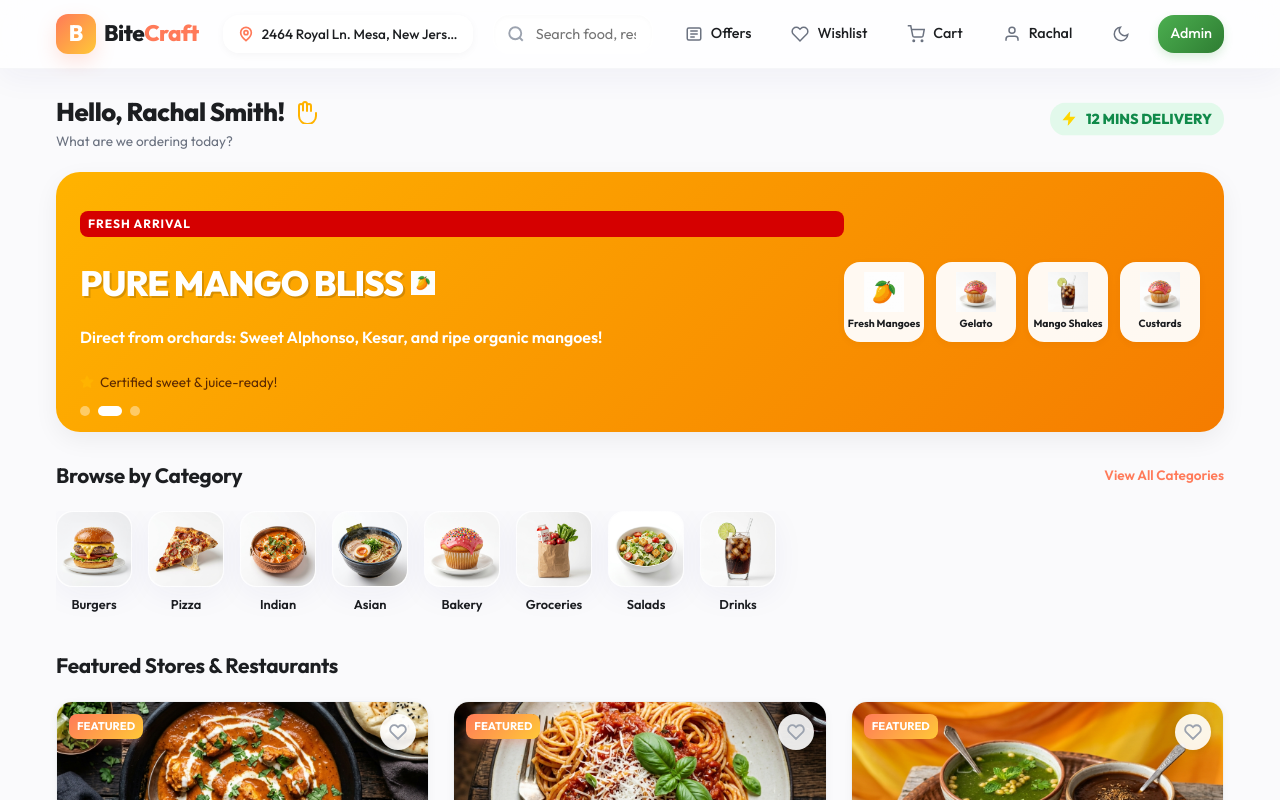
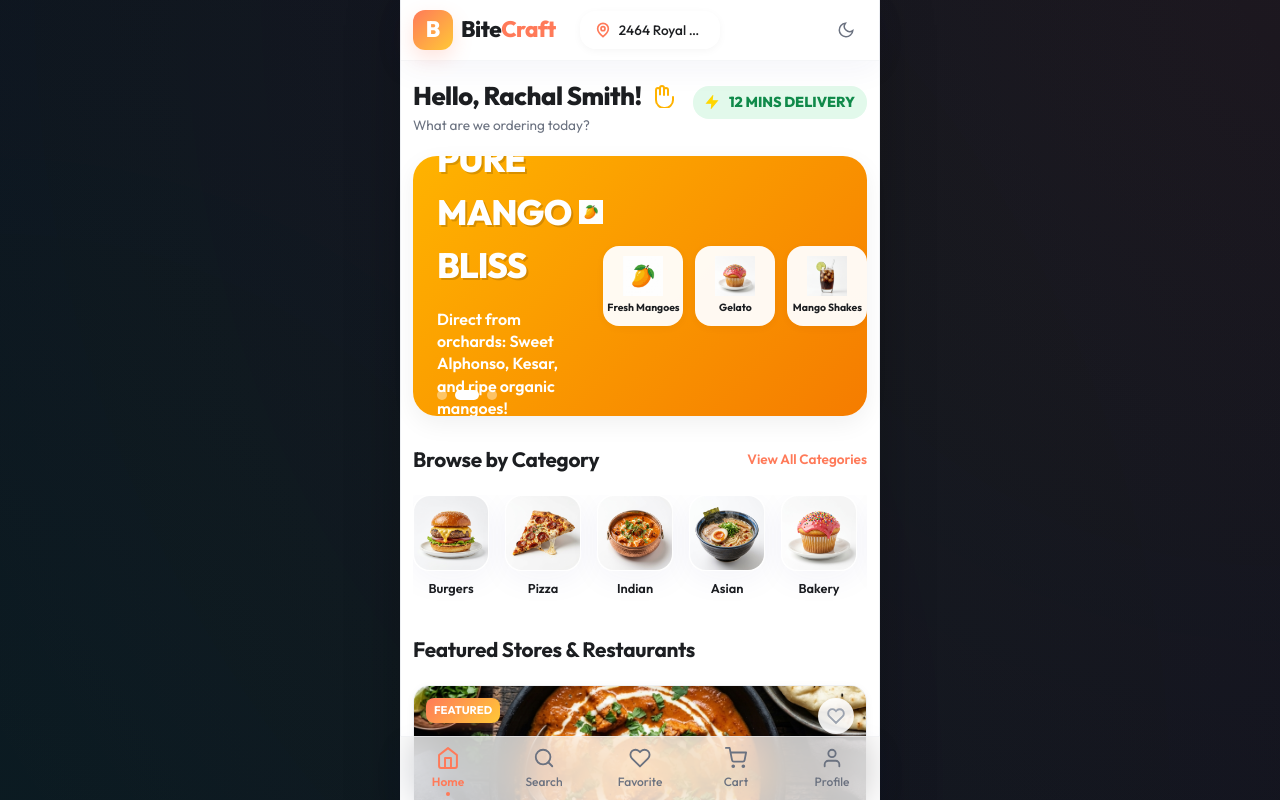
Before and after one commit to user1455689/Bitecraft, a Next.js app: page / in a window 1280 px wide. Shown: the top 800 px of the page. Built offline with nearby package versions, Linux system fonts and the light colour scheme; no server answers; the database is empty.

Commit message:
feat: constrain entire web application layout to centered mobile-first screen wrapper

```diff
--- a/src/app/globals.css
+++ b/src/app/globals.css
@@ -138,18 +138,21 @@ button:active,
   background: var(--text-light);
 }
 
-/* Main Container Shell */
+/* Main Container Shell - Mobile-First Frame Centered */
 .app-wrapper {
   flex: 1;
   display: flex;
   flex-direction: column;
-  padding-bottom: 70px; /* Space for mobile nav */
-}
-
-@media (min-width: 769px) {
-  .app-wrapper {
-    padding-bottom: 0;
-  }
+  width: 100%;
+  max-width: 480px;
+  margin: 0 auto;
+  min-height: 100vh;
+  position: relative;
+  background-color: var(--bg-surface);
+  border-left: 1px solid var(--border-color);
+  border-right: 1px solid var(--border-color);
+  box-shadow: 0 0 50px rgba(0, 0, 0, 0.25);
+  padding-bottom: 76px; /* Space for mobile nav */
 }
 
 .main-content {
@@ -157,12 +160,15 @@ button:active,
   width: 100%;
   max-width: var(--max-width);
   margin: 0 auto;
-  padding: 24px 16px;
-}
-
-@media (max-width: 768px) {
-  .main-content {
   padding: 16px 12px;
+}
+
+@media (min-width: 481px) {
+  body {
+    background-color: #0b111e !important;
+    background-image: radial-gradient(circle at top right, rgba(235, 94, 40, 0.08), transparent),
+                      radial-gradient(circle at bottom left, rgba(16, 138, 74, 0.08), transparent) !important;
+    background-attachment: fixed;
   }
 }
 
@@ -171,6 +177,9 @@ button:active,
   position: sticky;
   top: 0;
   z-index: 100;
+  width: 100%;
+  max-width: 480px;
+  margin: 0 auto;
   background-color: var(--glass-bg);
   backdrop-filter: var(--glass-blur);
   -webkit-backdrop-filter: var(--glass-blur);
@@ -348,7 +357,6 @@ button:active,
   filter: brightness(1.05);
 }
 
-@media (max-width: 768px) {
 .navbar-center {
   display: none !important;
 }
@@ -364,15 +372,16 @@ button:active,
 .navbar-container {
   gap: 8px;
   padding: 10px 12px;
-  }
 }
 
 /* Mobile Sticky Bottom Nav */
 .mobile-nav {
   position: fixed;
   bottom: 0;
-  left: 0;
-  right: 0;
+  left: 50%;
+  transform: translateX(-50%);
+  width: 100%;
+  max-width: 480px;
   z-index: 100;
   height: calc(64px + env(safe-area-inset-bottom, 0px));
   padding-bottom: env(safe-area-inset-bottom, 0px);
@@ -385,12 +394,6 @@ button:active,
   justify-content: space-around;
   box-shadow: var(--glass-shadow);
   transition: background-color var(--transition-normal), border-color var(--transition-normal);
-}
-
-@media (min-width: 769px) {
-  .mobile-nav {
-    display: none;
-  }
 }
 
 .mobile-nav-item {
@@ -2384,12 +2387,12 @@ button:active,
 /* Floating Scooter Progress Bar */
 .scooter-progress-container {
   position: fixed;
-  bottom: 80px;
+  bottom: 140px; /* sit above cart pill */
   left: 50%;
   transform: translateX(-50%);
   z-index: 999;
-  width: 90%;
-  max-width: 500px;
+  width: calc(100% - 32px);
+  max-width: 448px;
   background-color: rgba(255, 255, 255, 0.94);
   backdrop-filter: blur(12px);
   -webkit-backdrop-filter: blur(12px);
@@ -2442,8 +2445,9 @@ button:active,
 /* Floating Checkout Cart Button */
 .floating-cart-pill {
   position: fixed;
-  bottom: 20px;
-  right: 20px;
+  bottom: 80px; /* sit above bottom nav */
+  left: 50%;
+  transform: translate(-50%, 0);
   z-index: 999;
   background: linear-gradient(135deg, #108A4A, #0E753E);
   color: white;
@@ -2456,18 +2460,21 @@ button:active,
   font-weight: 700;
   font-size: 0.9rem;
   cursor: pointer;
+  width: calc(100% - 32px);
+  max-width: 448px;
+  justify-content: space-between;
   transition: all 0.3s cubic-bezier(0.175, 0.885, 0.32, 1.275);
   animation: slide-in-cart 0.4s cubic-bezier(0.175, 0.885, 0.32, 1.275) forwards;
 }
 
 .floating-cart-pill:hover {
-  transform: translateY(-2px) scale(1.04);
+  transform: translate(-50%, -2px) scale(1.02);
   box-shadow: 0 12px 28px rgba(16, 138, 74, 0.4);
 }
 
 @keyframes slide-in-cart {
-  from { transform: translateY(100px) scale(0.8); opacity: 0; }
-  to { transform: translateY(0) scale(1); opacity: 1; }
+  from { transform: translate(-50%, 100px) scale(0.8); opacity: 0; }
+  to { transform: translate(-50%, 0) scale(1); opacity: 1; }
 }
 
 .floating-cart-icon {
```
Also changed, not shown: src/app/profile/page.tsx (+10 -3 lines). Lines whose indentation alone changed are shown as unchanged.
